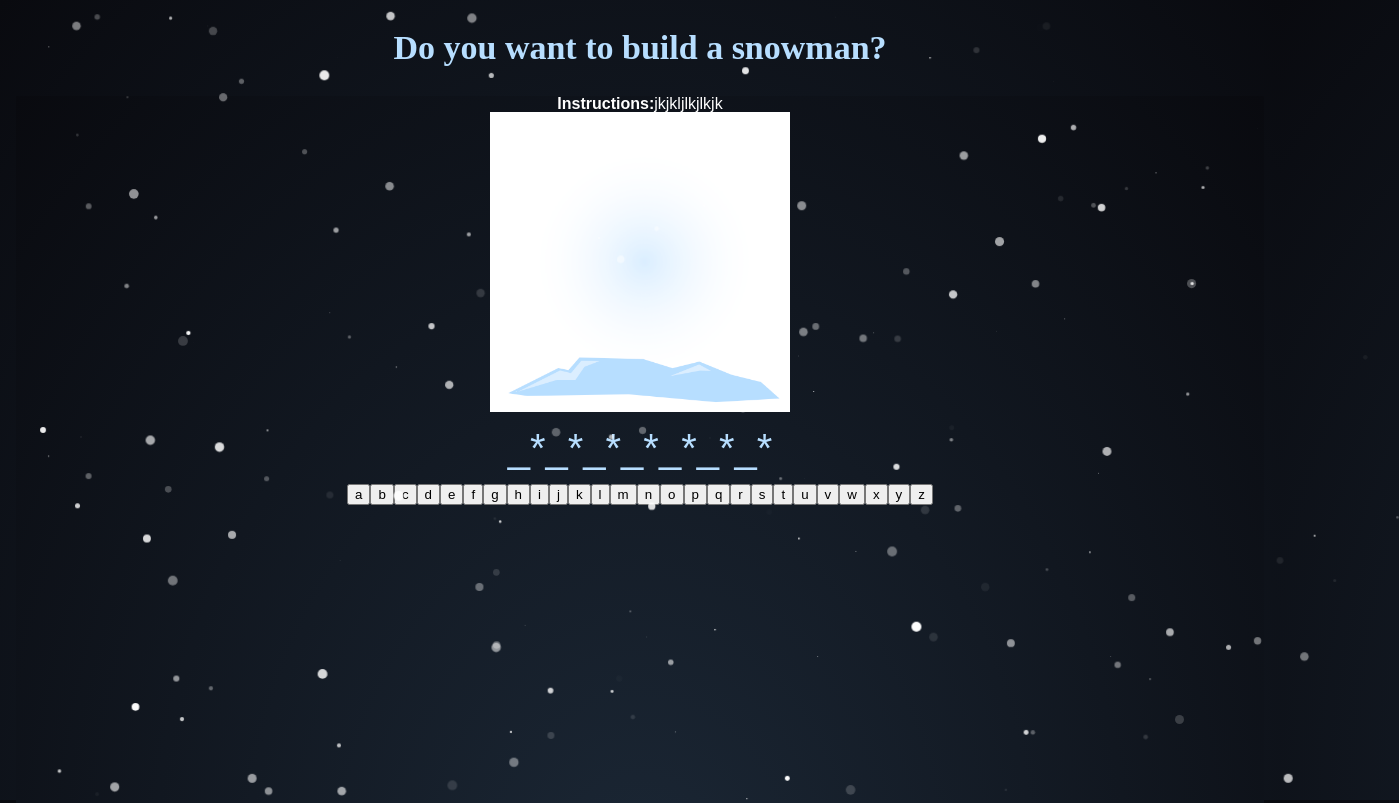
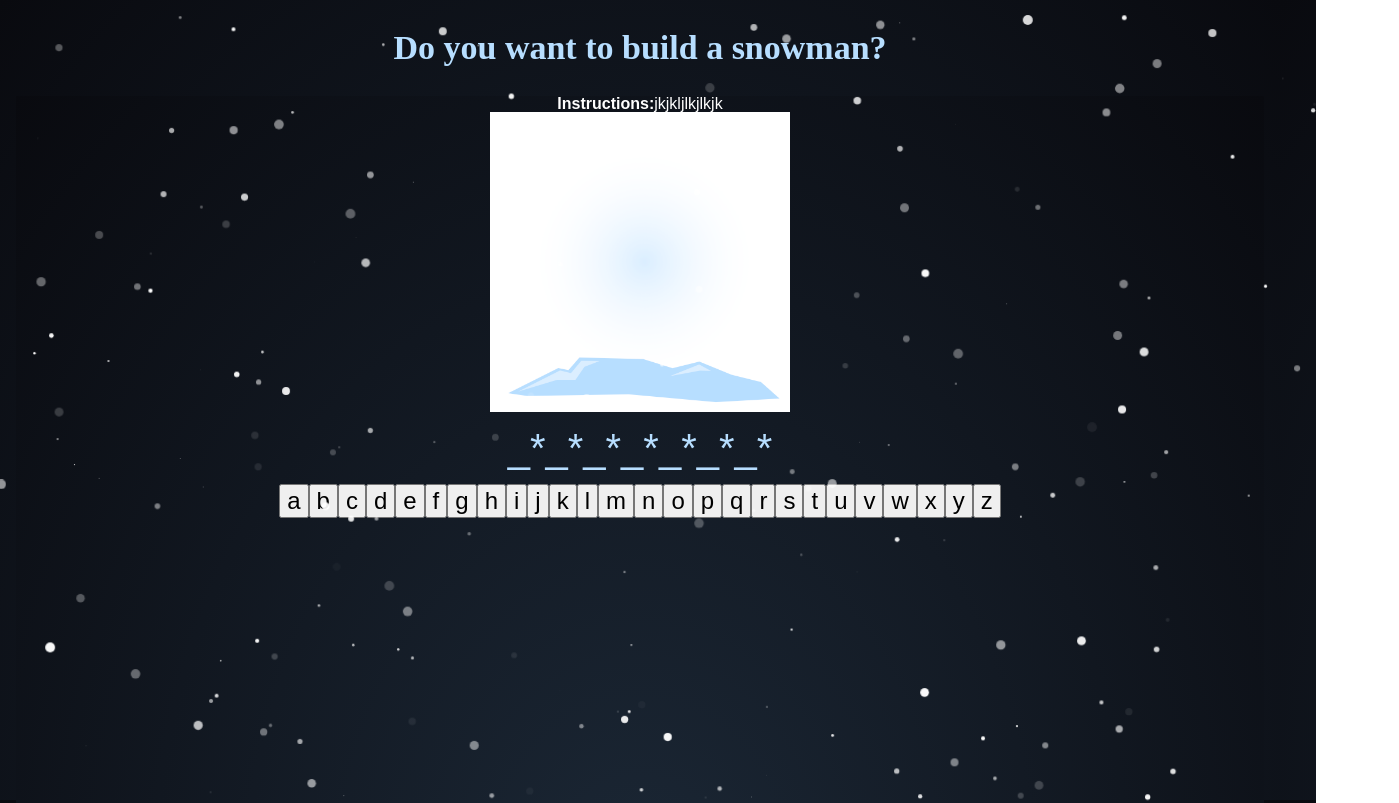
Before and after one commit to chadlada/Snowman, a React (Vite) app: page / in a window 1280 px wide. Shown: the top 803 px of the page, 1399 px wide, since content can reach past the window. Built offline with nearby package versions, Linux system fonts and the light colour scheme; a web font is replaced by a local one.

Commit message:
flexwrap added to button letters

```diff
--- a/src/index.scss
+++ b/src/index.scss
@@ -80,6 +80,10 @@ header {
   justify-content: center;
 }
 
+button {
+  font-size: 1.5rem;
+}
+
 .instructions {
   justify-content: center;
   display: flex;
@@ -101,7 +105,7 @@ header {
 .alphabet-buttons {
   justify-content: center;
   display: flex;
-  // font-size: 50px;
+  flex-wrap: wrap;
 }
 
 footer {
```
